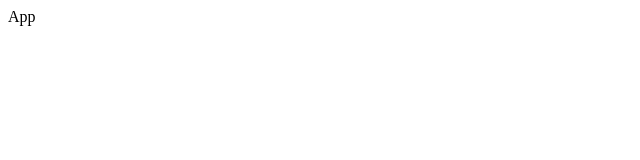
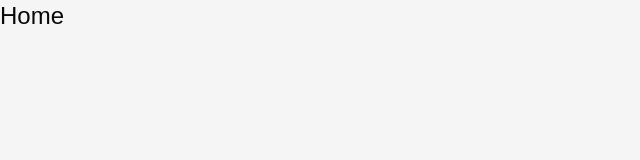
Before and after one commit to am-it1601/Protegix_react, a React (Vite) app: page / in a window 1280 px wide. Shown: the top 160 px of the page, without its empty margins (0-640 px from the left). Built offline with nearby package versions, Linux system fonts and the light colour scheme.

Commit message:
Tailwind Font Setup

```diff
--- a/src/App.tsx
+++ b/src/App.tsx
@@ -1,5 +1,11 @@
+import Home from './pages/Home/Home';
+
 const App = () => {
-    return <div>App</div>;
+    return (
+        <main className="text-2xl font-nunito">
+            <Home />
+        </main>
+    );
 };
 
 export default App;
--- /dev/null
+++ b/src/index.css
@@ -0,0 +1,78 @@
+@import url('https://fonts.googleapis.com/css2?family=Nunito+Sans:ital,opsz,wght@0,6..12,200..1000;1,6..12,200..1000&display=swap');
+
+@tailwind base;
+@tailwind components;
+@tailwind utilities;
+
+@layer base {
+    :root {
+        --background: 0, 0%, 96%;
+        --foreground: 240 10% 3.9%;
+
+        --card: 0 0% 100%;
+        --card-foreground: 240 10% 3.9%;
+
+        --popover: 0 0% 100%;
+        --popover-foreground: 240 10% 3.9%;
+
+        --primary: 240 5.9% 10%;
+        --primary-foreground: 0 0% 98%;
+
+        --secondary: 240 4.8% 95.9%;
+        --secondary-foreground: 240 5.9% 10%;
+
+        --muted: 240 4.8% 95.9%;
+        --muted-foreground: 240 3.8% 46.1%;
+
+        --accent: 240 4.8% 95.9%;
+        --accent-foreground: 240 5.9% 10%;
+
+        --destructive: 0 84.2% 60.2%;
+        --destructive-foreground: 0 0% 98%;
+
+        --border: 240 5.9% 90%;
+        --input: 240 5.9% 90%;
+        --ring: 240 10% 3.9%;
+
+        --radius: 0.5rem;
+    }
+
+    .dark {
+        --background: 240 10% 3.9%;
+        --foreground: 0 0% 98%;
+
+        --card: 240 10% 3.9%;
+        --card-foreground: 0 0% 98%;
+
+        --popover: 240 10% 3.9%;
+        --popover-foreground: 0 0% 98%;
+
+        --primary: 0 0% 98%;
+        --primary-foreground: 240 5.9% 10%;
+
+        --secondary: 240 3.7% 15.9%;
+        --secondary-foreground: 0 0% 98%;
+
+        --muted: 240 3.7% 15.9%;
+        --muted-foreground: 240 5% 64.9%;
+
+        --accent: 240 3.7% 15.9%;
+        --accent-foreground: 0 0% 98%;
+
+        --destructive: 0 62.8% 30.6%;
+        --destructive-foreground: 0 0% 98%;
+
+        --border: 240 3.7% 15.9%;
+        --input: 240 3.7% 15.9%;
+        --ring: 240 4.9% 83.9%;
+    }
+}
+
+@layer base {
+    * {
+        @apply border-border;
+    }
+    body {
+        @apply bg-background text-foreground font-nunito;
+    }
+}
--- /dev/null
+++ b/src/lib/utils.ts
@@ -0,0 +1,6 @@
+import { type ClassValue, clsx } from "clsx"
+import { twMerge } from "tailwind-merge"
+
+export function cn(...inputs: ClassValue[]) {
+  return twMerge(clsx(inputs))
+}
--- a/src/main.tsx
+++ b/src/main.tsx
@@ -1,3 +1,4 @@
+import './index.css';
 import React from 'react';
 import ReactDOM from 'react-dom/client';
 import App from './App';
--- /dev/null
+++ b/src/pages/Home/Home.tsx
@@ -0,0 +1,5 @@
+const Home = () => {
+    return <div>Home</div>;
+};
+
+export default Home;
--- a/tailwind.config.js
+++ b/tailwind.config.js
@@ -1,12 +1,80 @@
-import path from 'path';
-import react from '@vitejs/plugin-react';
-import { defineConfig } from 'vite';
-
-export default defineConfig({
-    plugins: [react()],
-    resolve: {
-        alias: {
-            '@': path.resolve(__dirname, './src'),
+/** @type {import('tailwindcss').Config} */
+module.exports = {
+    darkMode: ['class'],
+    content: [
+        './pages/**/*.{ts,tsx}',
+        './components/**/*.{ts,tsx}',
+        './app/**/*.{ts,tsx}',
+        './src/**/*.{ts,tsx}',
+    ],
+    prefix: '',
+    theme: {
+        container: {
+            center: true,
+            padding: '2rem',
+            screens: {
+                '2xl': '1400px',
+            },
+        },
+        extend: {
+            fontFamily: {
+                nunito: ['nunito', 'sans-serif'],
+            },
+            colors: {
+                border: 'hsl(var(--border))',
+                input: 'hsl(var(--input))',
+                ring: 'hsl(var(--ring))',
+                background: 'hsl(var(--background))',
+                foreground: 'hsl(var(--foreground))',
+                primary: {
+                    DEFAULT: 'hsl(var(--primary))',
+                    foreground: 'hsl(var(--primary-foreground))',
+                },
+                secondary: {
+                    DEFAULT: 'hsl(var(--secondary))',
+                    foreground: 'hsl(var(--secondary-foreground))',
+                },
+                destructive: {
+                    DEFAULT: 'hsl(var(--destructive))',
+                    foreground: 'hsl(var(--destructive-foreground))',
+                },
+                muted: {
+                    DEFAULT: 'hsl(var(--muted))',
+                    foreground: 'hsl(var(--muted-foreground))',
+                },
+                accent: {
+                    DEFAULT: 'hsl(var(--accent))',
+                    foreground: 'hsl(var(--accent-foreground))',
+                },
+                popover: {
+                    DEFAULT: 'hsl(var(--popover))',
+                    foreground: 'hsl(var(--popover-foreground))',
+                },
+                card: {
+                    DEFAULT: 'hsl(var(--card))',
+                    foreground: 'hsl(var(--card-foreground))',
+                },
+            },
+            borderRadius: {
+                lg: 'var(--radius)',
+                md: 'calc(var(--radius) - 2px)',
+                sm: 'calc(var(--radius) - 4px)',
+            },
+            keyframes: {
+                'accordion-down': {
+                    from: { height: '0' },
+                    to: { height: 'var(--radix-accordion-content-height)' },
+                },
+                'accordion-up': {
+                    from: { height: 'var(--radix-accordion-content-height)' },
+                    to: { height: '0' },
+                },
+            },
+            animation: {
+                'accordion-down': 'accordion-down 0.2s ease-out',
+                'accordion-up': 'accordion-up 0.2s ease-out',
+            },
         },
     },
-});
+    plugins: [require('tailwindcss-animate')],
+};
```
Also changed, not shown: package.json (+7 -1 lines), components.json (added), 1 other file (tests, documents, lock files or other folders).
